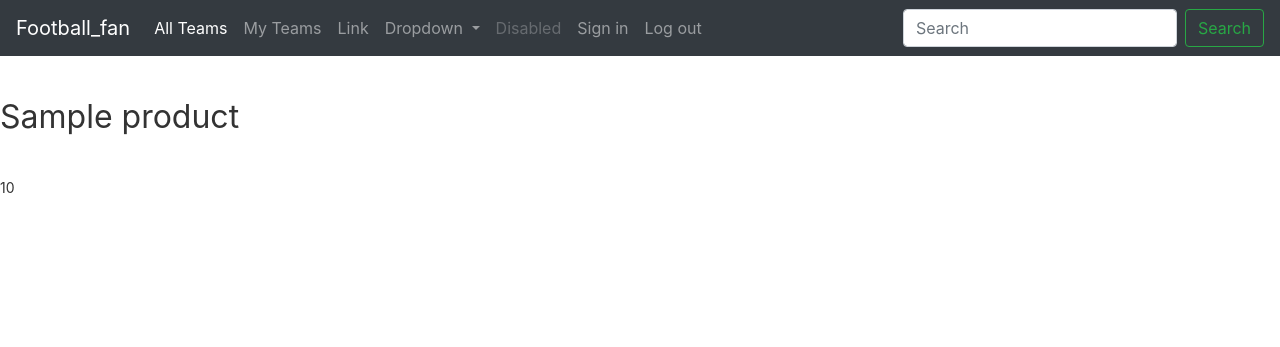
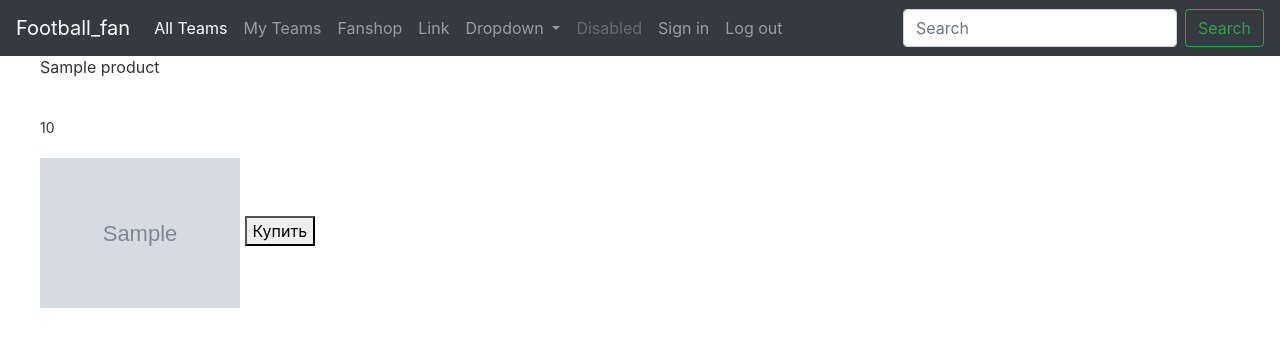
Before and after one commit to artemioo/football_fan, a Django app: template fanshop/templates/fanshop/all_products.html in a window 1280 px wide. Shown: the top 347 px of the page. Run offline with Django 3.2, Linux system fonts and the light colour scheme; the template is opened without the code that fills it: most values are stand-ins (such as "Sample title", 1, 10 or a date in 2020); grey boxes marked "Sample" are stand-in pictures; some libraries are stand-ins or nearby versions.

Commit message:
some fanshop updates

```diff
--- a/fanshop/templates/fanshop/all_products.html
+++ b/fanshop/templates/fanshop/all_products.html
@@ -3,9 +3,13 @@
 {% block content %}
 
 {% for product in products %}
-    <h2> {{product.name}}</h2>
+<div class="main" style="width: 20rem; display: inline-block; margin-left: 40px; ">
+
+    <h5> {{product.name}}</h5>
     <h6> {{product.price }}</h6>
-<br>
+<img src="{{ product.image.url }}" alt="" height="200" width="200">
+<button value="" style="">Купить</button>
+</div>
 {% endfor %}
 
 
--- a/templates/navbar.html
+++ b/templates/navbar.html
@@ -11,6 +11,9 @@
       </li>
       <li class="nav-item">
         <a class="nav-link" href="{% url 'users_fav_teams' %}">My Teams</a>
+      </li>
+            <li class="nav-item">
+        <a class="nav-link" href="{% url 'fanshop' %}">Fanshop</a>
       </li>
             <li class="nav-item">
         <a class="nav-link" href="#">Link</a>
```
Also changed, not shown: teams/templates/teams/users_fav_teams.html (+7 -0 lines), teams/views.py (+8 -2 lines).
